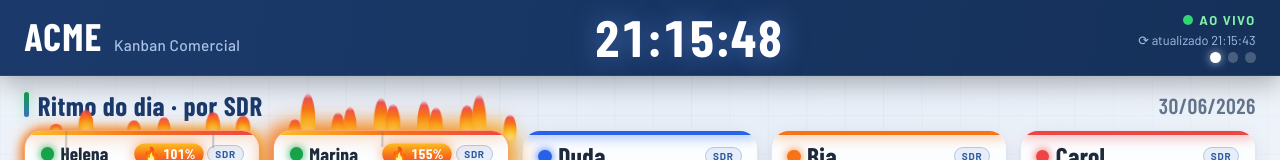
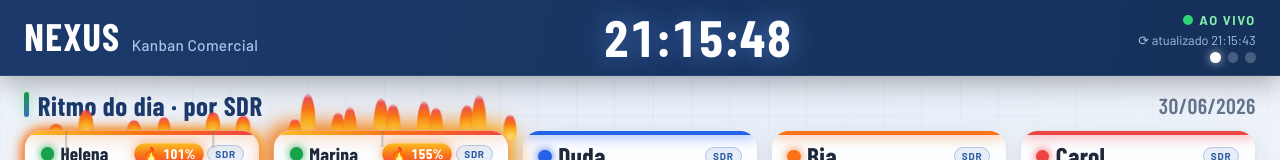
Before and after one commit to jeanfelipecr-DS/sales-kanban-dashboard, a plain HTML site: page index.html in a window 1280 px wide. Shown: the top 160 px of the page. Drawn offline with nearby package versions, Linux system fonts and the light colour scheme; a web font is replaced by a local one.

Commit message:
Rebrand demo to NEXUS Business School (match portfolio covers)
Co-Authored-By: Claude Opus 4.8 (1M context) <noreply@anthropic.com>

```diff
--- a/index.html
+++ b/index.html
@@ -6,13 +6,13 @@
 <meta http-equiv="Cache-Control" content="no-cache, no-store, must-revalidate">
 <meta http-equiv="Pragma" content="no-cache">
 <meta http-equiv="Expires" content="0">
-<title>ACME • Kanban Comercial — Demo</title>
+<title>NEXUS • Kanban Comercial — Demo</title>
 <link rel="preconnect" href="https://fonts.googleapis.com">
 <link rel="preconnect" href="https://fonts.gstatic.com" crossorigin>
 <link href="https://fonts.googleapis.com/css2?family=Barlow:wght@400;500;600;700&family=Barlow+Condensed:wght@500;600;700;800&display=swap" rel="stylesheet">
 <style>
   /* ===================================================================
-     ACME — Painel de TV do Kanban Comercial · VERSÃO DEMO P/ EVENTO
+     NEXUS — Painel de TV do Kanban Comercial · VERSÃO DEMO P/ EVENTO
      Dados 100% fictícios embutidos (sem Google Sheets, roda offline).
      SDRs encenam 5 estados: bateu (fogo ~101%), excedeu (inferno ~155%),
      quase entregue (azul), no meio (laranja), bem ruim (vermelho).
@@ -220,7 +220,7 @@
 <body data-theme="light">
 <div class="wrap">
   <header>
-    <div class="brand"><b>ACME</b><span id="sub">Kanban Comercial</span></div>
+    <div class="brand"><b>NEXUS</b><span id="sub">Kanban Comercial</span></div>
     <div class="center"><div class="clock" id="clock">--:--:--</div></div>
     <div class="rightinfo">
       <div class="live"><i></i>AO VIVO</div>
```
Also changed, not shown: preview.png.
